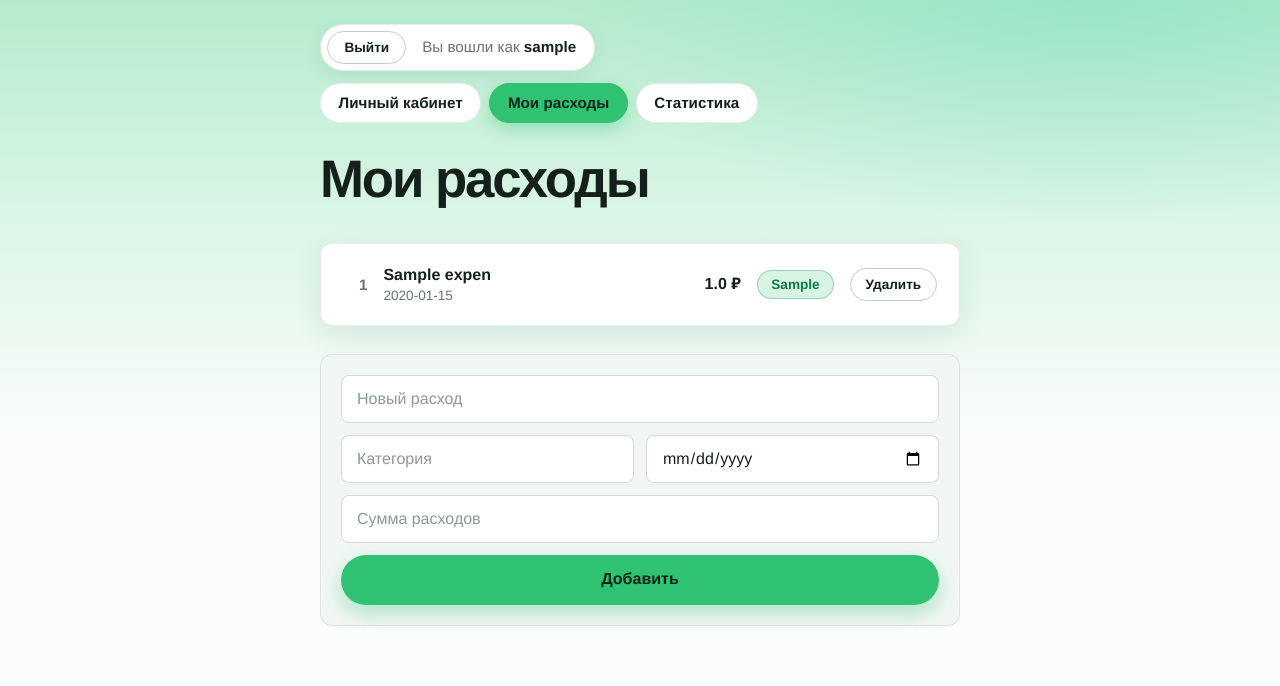
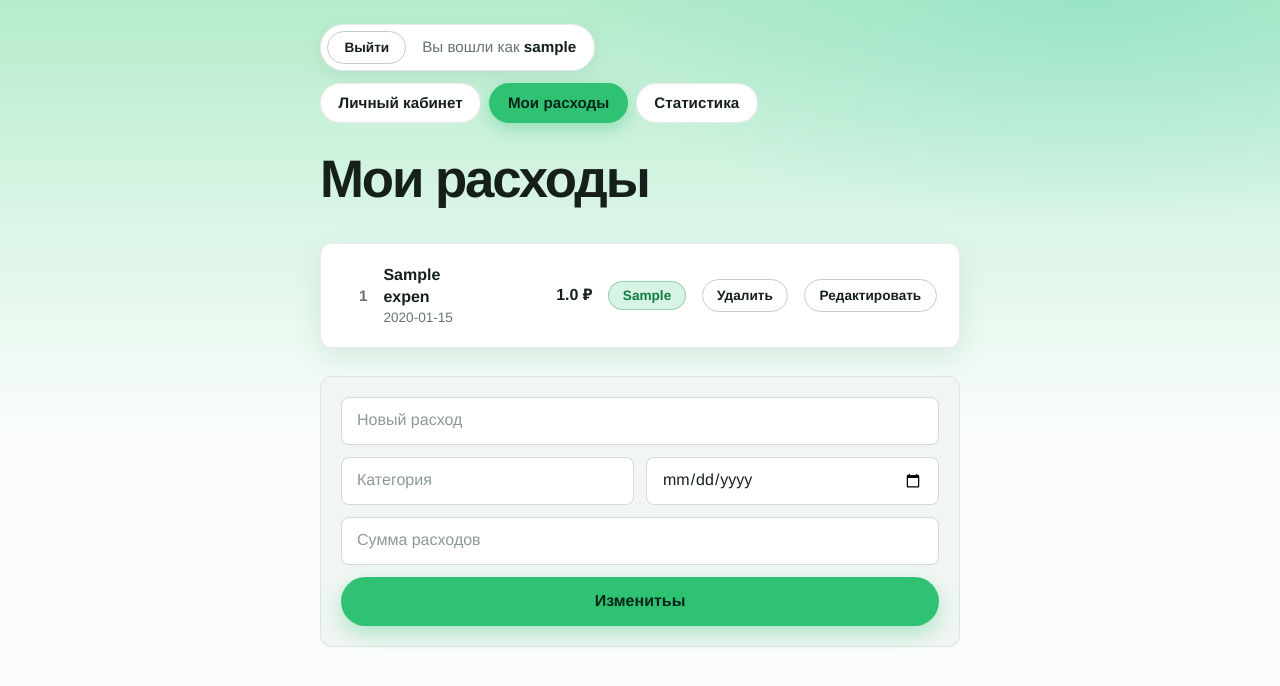
Before and after one commit to GigaProgramm/MyExpenses, a Flask app: page / in a window 1280 px wide. Shown: the top 686 px of the page. Run offline with Flask 3, Linux system fonts and the light colour scheme; a user stored in the database is signed in; tables that the repository leaves empty hold one stand-in row (values such as "Sample post").

Commit message:
доделал кнопку изменить и её функционал

```diff
--- a/app.py
+++ b/app.py
@@ -97,7 +97,6 @@ def logout():
     return redirect(url_for("login"))
 
 
-# ---------- Расходы ----------
 @app.route("/", methods=["GET", "POST"])
 @login_required
 def index():
@@ -151,10 +150,29 @@ def edit(expens_id):
     if expens.user_id != current_user.id:
         abort(403)
     if request.method == "POST":
-        expens.title = request.form["title"]
+        title = request.form.get("title", "").strip()
+        category = request.form.get("category", "").strip()
+        raw_date = request.form.get("expens_date", "")
+        raw_count = request.form.get("expens_count", "").replace(",", ".")
+
+        if raw_date == "":
+            expens_date = datetime.now()
+        else:
+            expens_date = datetime.strptime(raw_date, "%Y-%m-%d")
+
+        try:
+            expens_count = round(float(raw_count), 2)
+        except ValueError:
+            expens_count = None
+
+        expens.expens_count=expens_count
+        expens.expens_date=expens_date
+        expens.title=title
+        expens.category=category
+
         db.session.commit()
         return redirect(url_for("index"))
-    return render_template("edit.html", task=expens)
+    return render_template("edit.html", expens=expens)
 
 
 #тут пока так, надо будет реализовывать логику, пока заглушки
--- a/static/style.css
+++ b/static/style.css
@@ -158,6 +158,33 @@ h1 {
 }
 
 .btn-del:focus-visible {
+  outline: 2px solid var(--accent-text);
+  outline-offset: 2px;
+}
+
+.btn-edit {
+  padding: 0.4rem 0.9rem;
+  border: 1px solid #c3cdc7;
+  border-radius: 999px;
+  background: transparent;
+  color: var(--ink);
+  font: inherit;
+  font-size: 0.85rem;
+  font-weight: 700;
+  line-height: 1.3;
+  cursor: pointer;
+  transition: transform 0.1s, border-color 0.15s, color 0.15s, background 0.15s;
+  text-decoration: none;
+}
+
+.btn-edit:hover {
+  transform: scale(1.03);
+  background: var(--accent-pale);
+  border-color: rgba(15, 122, 67, 0.4);
+  color: var(--accent-text);
+}
+
+.btn-edit:focus-visible {
   outline: 2px solid var(--accent-text);
   outline-offset: 2px;
 }
--- a/templates/index.html
+++ b/templates/index.html
@@ -21,6 +21,7 @@
                   action="{{ url_for('delete', expens_id=expens.id) }}">
                 <button type="submit" class="btn-del">Удалить</button>
             </form>
+            <a class="btn-edit" href="{{ url_for('edit', expens_id=expens.id) }}">Редактировать</a>
         </li>
         {% else %}
         <li class="empty">Пока нет расходов. Добавьте первый ниже.</li>
@@ -32,7 +33,7 @@
         <input name="category" placeholder="Категория">
         <input name="expens_date" type="date">
         <input name="expens_count" type="number" min="0" step="0.01" inputmode="decimal" placeholder="Сумма расходов">
-        <button type="submit">Добавить</button>
+        <button type="submit">Изменитьы</button>
     </form>
 </div>
 {% endblock %}
```
Also changed, not shown: templates/edit.html (added, +24 -0 lines).
